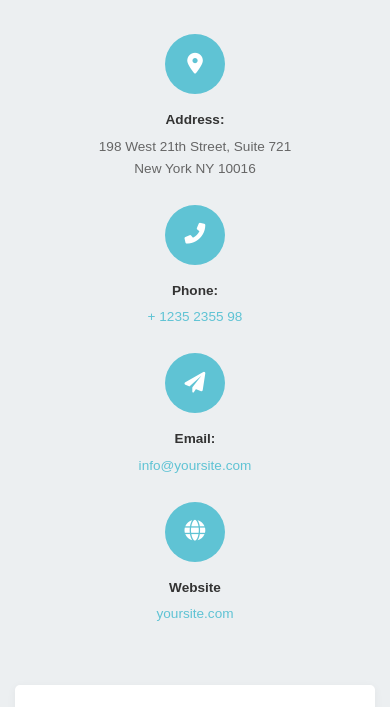
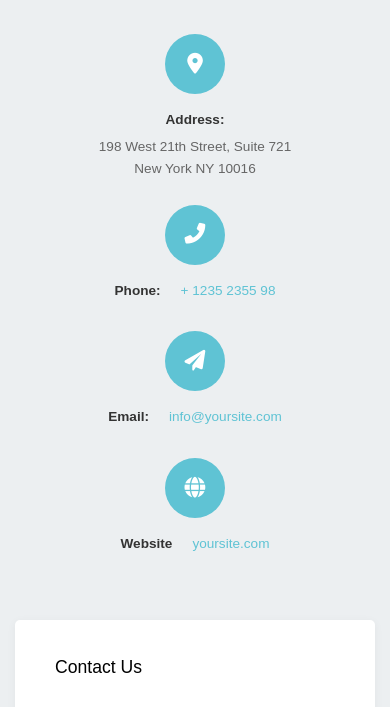
Before and after one commit to akanhodev/responsive-css-gmc, a plain HTML site: page index.html in a window 390 px wide. Shown: the part 74-781 px from the top of the page. Drawn offline with Linux system fonts and the light colour scheme.

Commit message:
chores : change some responsive

```diff
--- a/index.html
+++ b/index.html
@@ -15,8 +15,6 @@
       <!-- Header -->
       <div class="header">
         <h1>Contact Form #03</h1>
-
-        <!-- Contact Icons -->
         <div class="contact-icons">
           <div class="icon-box">
             <div class="icon-circle">
@@ -27,7 +25,7 @@
               NY 10016
             </p>
           </div>
-          <div class="icon-box">
+          <div class="icon-box1">
             <div class="icon-circle">
               <i class="fas fa-phone-alt"></i>
             </div>
@@ -36,7 +34,7 @@
               <a href="tel:+1235235598">+ 1235 2355 98</a>
             </p>
           </div>
-          <div class="icon-box">
+          <div class="icon-box1">
             <div class="icon-circle">
               <i class="fas fa-paper-plane"></i>
             </div>
@@ -45,7 +43,7 @@
               <a href="mailto:info@yoursite.com">info@yoursite.com</a>
             </p>
           </div>
-          <div class="icon-box">
+          <div class="icon-box1">
             <div class="icon-circle">
               <i class="fas fa-globe"></i>
             </div>
@@ -57,9 +55,7 @@
         </div>
       </div>
 
-      <!-- Main Content Grid -->
       <div class="content-grid">
-        <!-- Contact Form -->
         <div class="form-section">
           <div class="form-title">Contact Us</div>
           <form id="contactForm">
@@ -108,7 +104,6 @@
           </form>
         </div>
 
-        <!-- Image Section -->
         <div class="image-section">
           <div class="image-wrapper">
             <img
--- a/style.css
+++ b/style.css
@@ -17,7 +17,6 @@ body {
   padding: 40px 20px;
 }
 
-/* Header */
 .header {
   text-align: center;
   margin-bottom: 50px;
@@ -30,7 +29,6 @@ body {
   margin-bottom: 50px;
 }
 
-/* Contact Info Icons */
 .contact-icons {
   display: flex;
   justify-content: center;
@@ -64,33 +62,41 @@ body {
   font-size: 1.3rem;
 }
 
-.icon-box p {
+.icon-box p,
+.icon-box1 p {
   color: #666;
   font-size: 0.9rem;
   max-width: 200px;
 }
 
-.icon-box p strong {
+.icon-box1 p {
+  color: #666;
+  font-size: 0.9rem;
+  max-width: 200px;
+  display: flex;
+  gap: 20px;
+}
+
+.icon-box p strong,
+.icon-box1 p strong {
   display: block;
   color: #333;
   margin-bottom: 5px;
   font-weight: 600;
 }
 
-.icon-box a {
+.icon-box a,
+.icon-box1 a {
   color: #5fc3d4;
   text-decoration: none;
 }
 
-/* Main Content Grid */
 .content-grid {
   display: grid;
   grid-template-columns: 1fr 1fr;
   gap: 40px;
   align-items: start;
 }
-
-/* Form Section */
 .form-section {
   background: white;
   padding: 40px;
@@ -193,7 +199,6 @@ textarea.form-control {
   display: block;
 }
 
-/* Responsive Design */
 @media (max-width: 968px) {
   .content-grid {
     grid-template-columns: 1fr;
@@ -219,7 +224,8 @@ textarea.form-control {
     gap: 30px;
   }
 
-  .icon-box p {
+  .icon-box p,
+  .icon-box1 p {
     font-size: 0.85rem;
   }
 }
```
